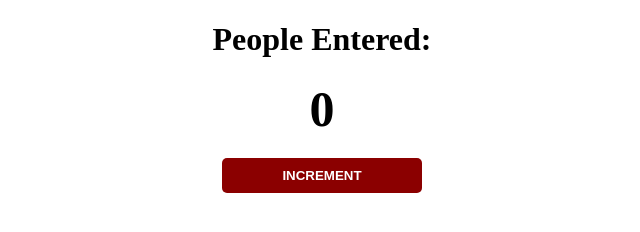
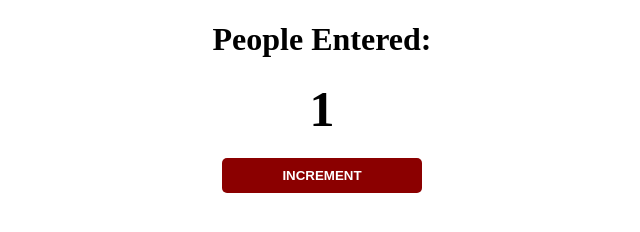
Before and after one commit to ShekhRaselMasrurAhmmadNissan/Free_Code_Camp_JavaScript, a plain HTML site: page PassengerCounterApp/index.html in a window 1280 px wide. Both pictures are taken after a click on the button "INCREMENT". Shown: the full height of the page, 318-958 px from the left. Drawn offline with Linux system fonts and the light colour scheme.

Commit message:
Finished an unfinished project 'Passanger Counter' in JS.

```diff
--- /dev/null
+++ b/PassengerCounterApp/app.js
@@ -0,0 +1,17 @@
+// document.getElementById("count-el").innerText = 5
+
+// let count = 10
+// console.log(count)
+
+// let myAge = 23
+// console.log(myAge)
+
+const btn = document.querySelector('#increment-btn')
+const result = document.querySelector('#count-el')
+
+let count = 0
+
+btn.addEventListener('click', (e) => {
+	count++
+	result.textContent = count
+})
--- a/PassengerCounterApp/index.html
+++ b/PassengerCounterApp/index.html
@@ -12,6 +12,8 @@
 	<h2 id="count-el">0</h2>
 	<!-- Create INCREMENT Button with the ID 'increment-btn' -->
 	<button id="increment-btn">INCREMENT</button>
-	<script src="index.js"></script>
+
+	<!-- JavScript -->
+	<script src="app.js"></script>
 </body>
 </html>
--- a/PassengerCounterApp/index.js
+++ /dev/null
@@ -1,7 +0,0 @@
-// document.getElementById("count-el").innerText = 5
-
-// let count = 10
-// console.log(count)
-
-let myAge = 23
-console.log(myAge)
```
